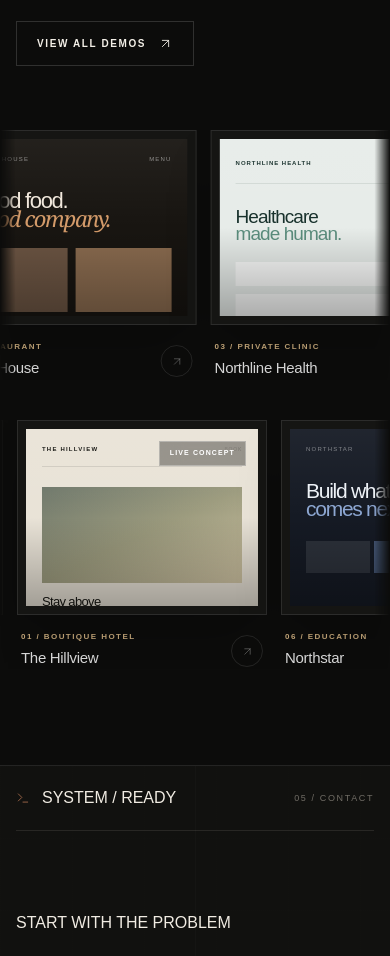
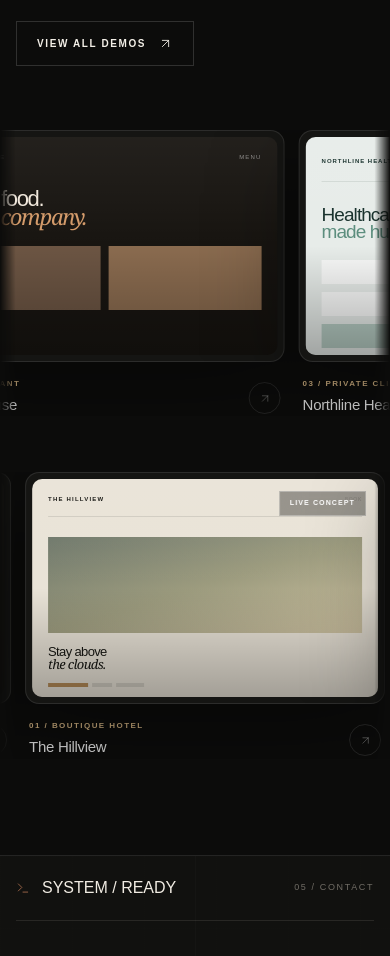
Before and after one commit to JenariusGanlary/GanlaryLabs, a Next.js app: page / in a window 390 px wide. Shown: the part 9880-10836 px from the top of the page. Built offline with nearby package versions, Linux system fonts and the light colour scheme.

Commit message:
design: bring large UI carousel to main studio page

```diff
--- a/src/components/Demos.tsx
+++ b/src/components/Demos.tsx
@@ -188,9 +188,9 @@ function DemoCard({
   reverse?: boolean;
 }) {
   return (
-    <div className="group w-[250px] shrink-0 sm:w-[290px] lg:w-[320px]">
-      <div className="relative aspect-[1.28/1] overflow-hidden border border-white/10 bg-[#151513] p-2 shadow-2xl">
-        <div className="relative h-full overflow-hidden">
+    <div className="group w-[360px] shrink-0 sm:w-[480px] lg:w-[560px] xl:w-[620px]">
+      <div className="relative aspect-[1.55/1] overflow-hidden rounded-[14px] border border-white/10 bg-[#151513] p-1.5 shadow-[0_30px_90px_rgba(0,0,0,0.42)] sm:rounded-[16px]">
+        <div className="relative h-full overflow-hidden rounded-[10px] sm:rounded-[11px]">
           <Preview type={card.visual} />
 
           <div className="pointer-events-none absolute inset-0 bg-gradient-to-t from-black/30 via-transparent to-white/5" />
@@ -265,7 +265,7 @@ export default function Demos() {
         </div>
       </div>
 
-      <div className="mt-16 space-y-10 md:mt-20">
+      <div className="mt-16 space-y-14 md:mt-20 md:space-y-16">
         <div className="demo-marquee overflow-visible">
           <div className="demo-marquee-track demo-marquee-left">
             {rowOne.map((card, index) => (
```
